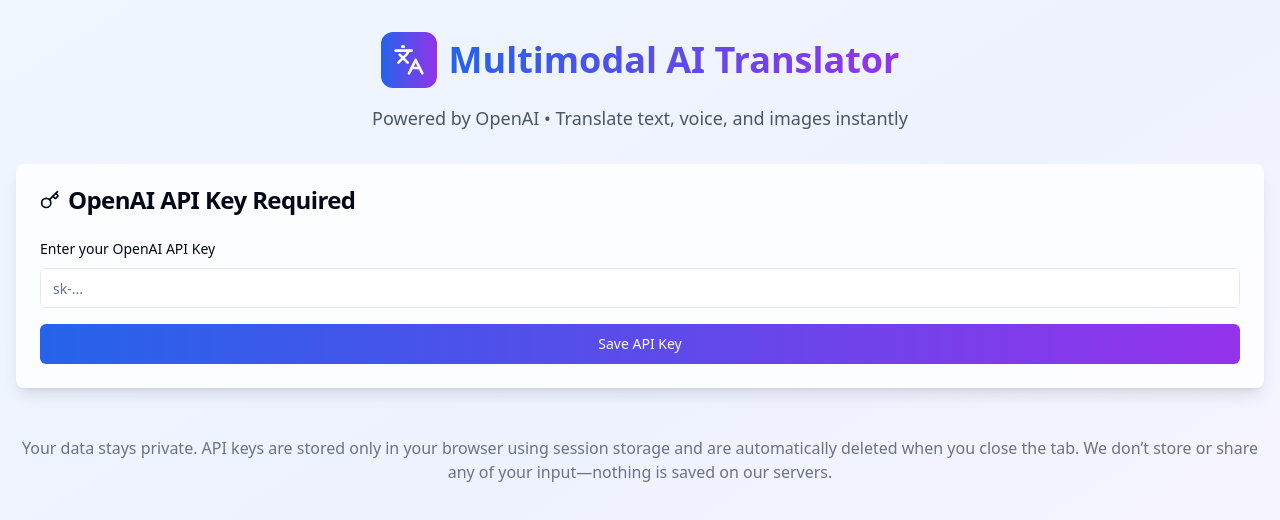
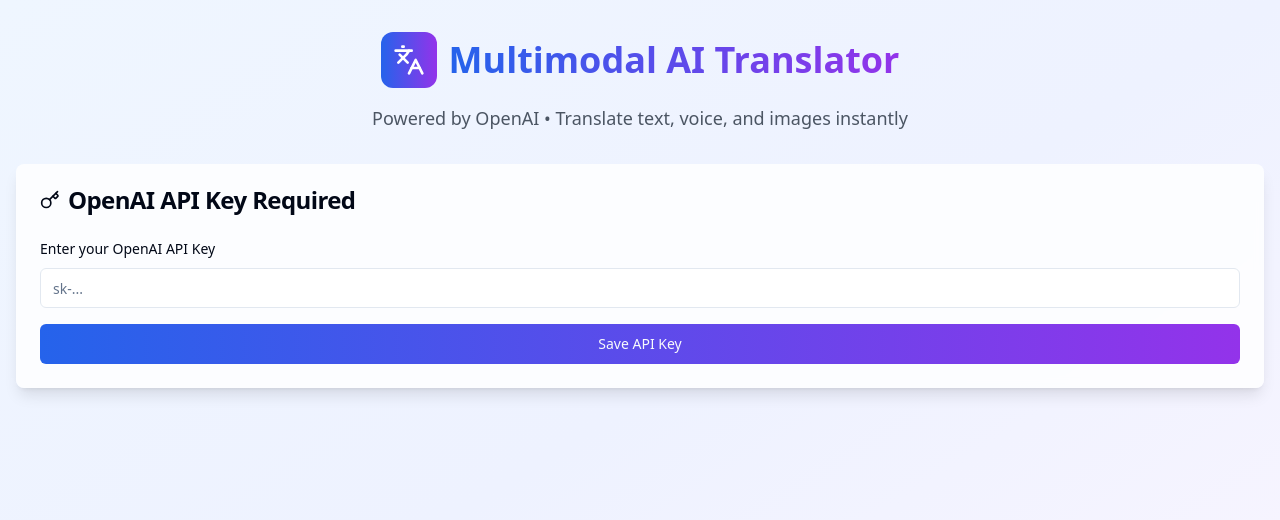
Before and after one commit to songv1/multimodal-ai-translator, a React (Vite) app: page / in a window 1280 px wide. Shown: the top 520 px of the page. Built offline with nearby package versions, Linux system fonts and the light colour scheme.

Commit message:
Visual edit in Lovable
Edited UI in Lovable

```diff
--- a/src/pages/Index.tsx
+++ b/src/pages/Index.tsx
@@ -60,7 +60,7 @@ const Index = () => {
 
         {/* Footer */}
         <div className="text-center mt-12 text-gray-500">
-          <p>Your data stays private. API keys are stored only in your browser using session storage and are automatically deleted when you close the tab. We don’t store or share any of your input—nothing is saved on our servers.</p>
+
         </div>
       </div>
     </div>;
```
